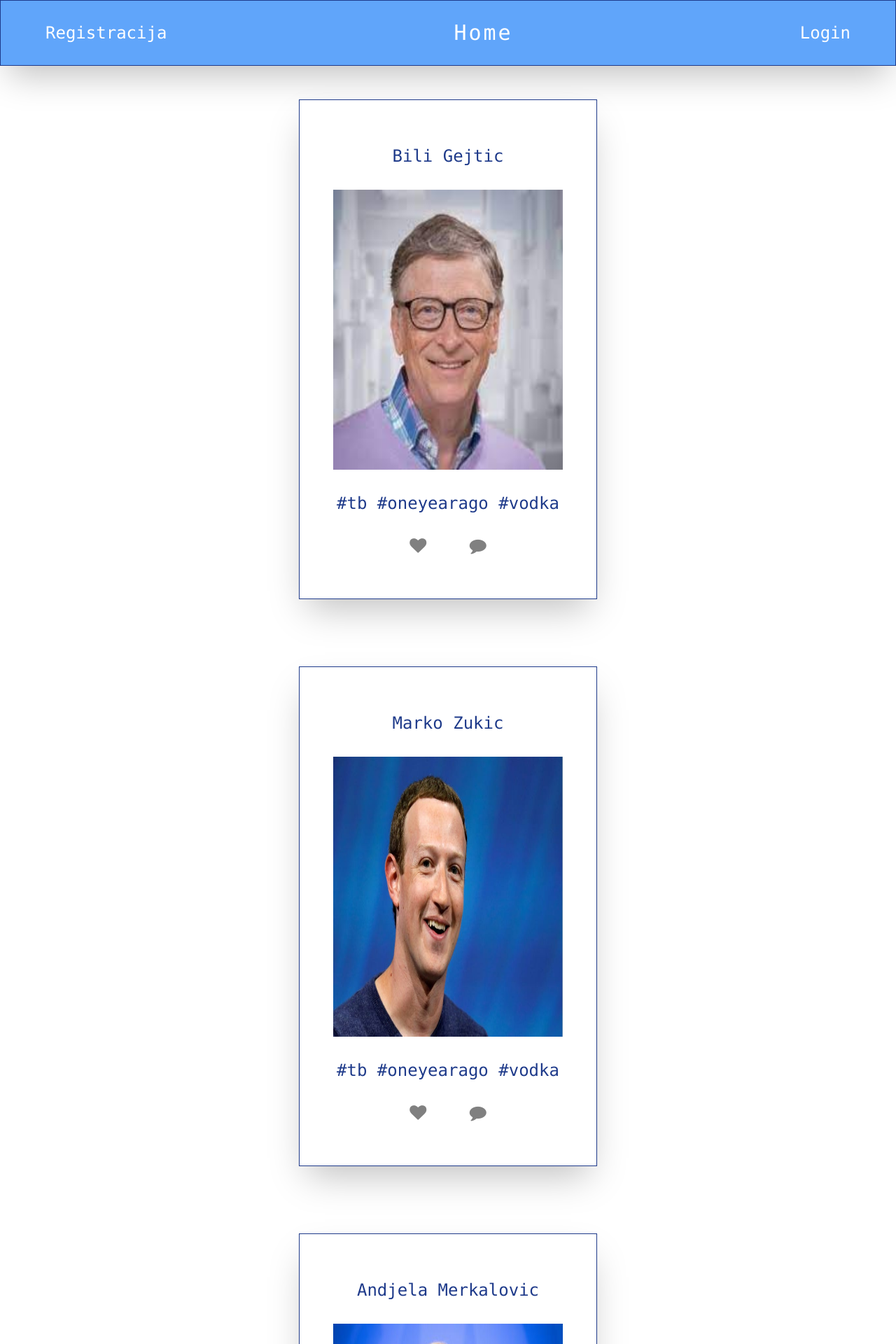
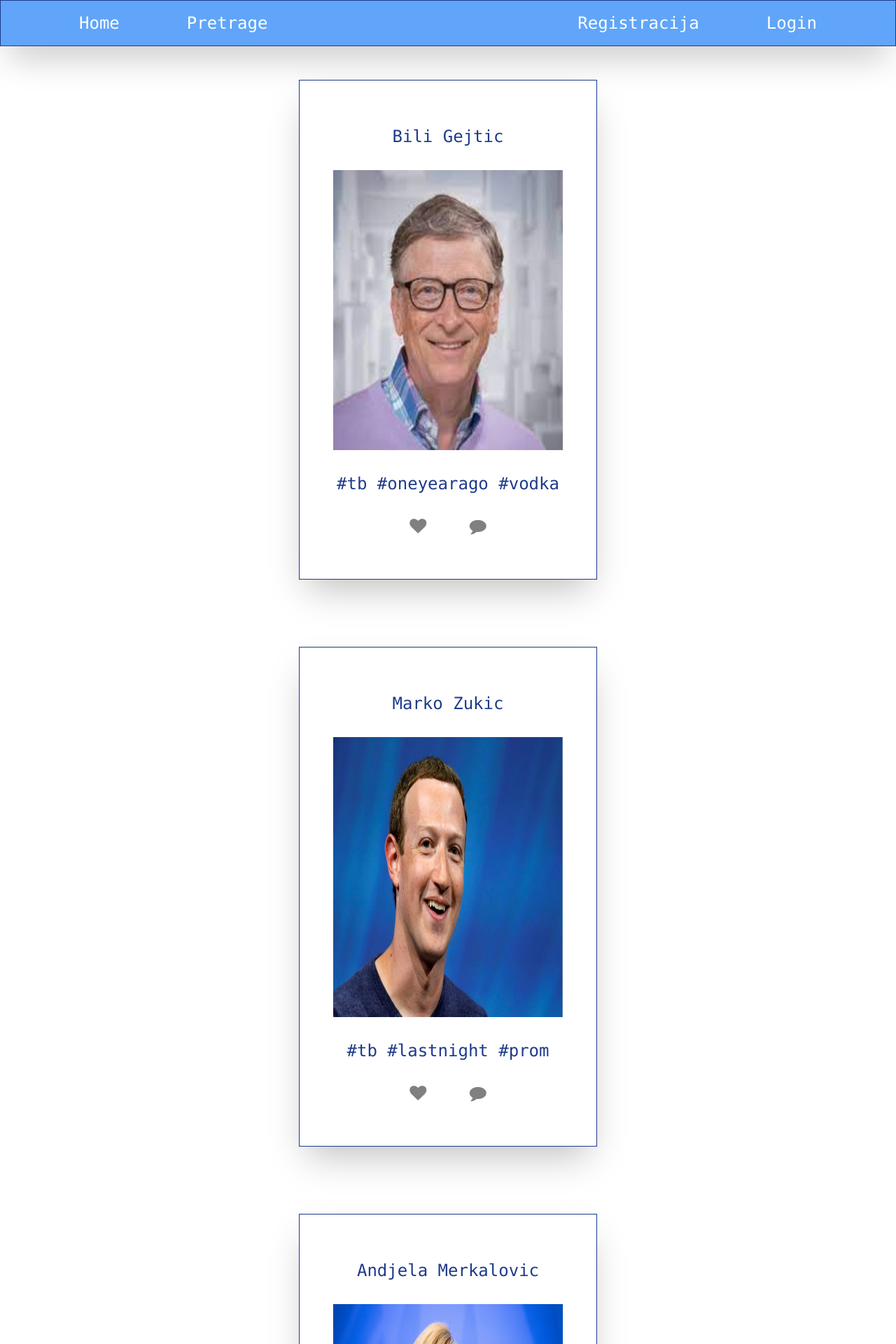
Before and after one commit to andjelijaa/XML-projekat, a React (Create React App) app in the folder frontend/: page / in a window 1280 px wide. Shown: the top 1920 px of the page at 70% size. Built offline with nearby package versions, Linux system fonts and the light colour scheme.

Commit message:
random posts on home page

```diff
--- a/frontend/src/components/home/home.js
+++ b/frontend/src/components/home/home.js
@@ -13,18 +13,28 @@ function Home(){
         <main>
             <div className="background"></div>
             <nav className="flex flex-row justify-between items-center w-full text-center border border-12 p-4 border-blue-900 font-mono text-2xl bg-blue-400 text-white shadow-2xl">
-                    <Link to="/registracija" className="ml-12">
-                        Registracija
-                    </Link>
-                    <Link to="/" className="text-3xl leading-loose tracking-widest">
-                        Home
-                    </Link>
-                    <Link to="login" className="mr-12">
-                        Login
-                    </Link>
+                    <div>
+                        <Link to="/" className="ml-24">
+                            Home
+                        </Link>
+                        <Link className="mx-24">
+                            Pretrage
+                        </Link>
+                    </div>
 
+                    <div>
+                        <Link to="/registracija" className="mx-24">
+                            Registracija
+                        </Link>
+                        <Link to="/login" className="mr-24">
+                            Login
+                        </Link>
+                    </div>
             </nav>
             <div className=" flex flex-col justify-center items-center w-2/6 text-center margin">
+
+
+
                 <div className="flex flex-col justify-center items-center border w-full border-12 border-blue-900 p-12 font-mono text-2xl text-blue-900 shadow-2xl bg-white my-12">
                     <h1 className="my-4">Bili Gejtic</h1>
                     <img className="post-pick my-4" src={biliGejtic} alt="bili gejtic"></img>
@@ -38,7 +48,7 @@ function Home(){
                 <div className="flex flex-col justify-center items-center border w-full border-12 border-blue-900 p-12 font-mono text-2xl text-blue-900 shadow-2xl bg-white my-12">
                     <h1 className="my-4">Marko Zukic</h1>
                     <img className="post-pick my-4" src={markoZukic} alt="bili gejtic"></img>
-                    <h3 className="my-4">#tb #oneyearago #vodka</h3>
+                    <h3 className="my-4">#tb #lastnight #prom</h3>
                     <div className="flex justify-between text-center w-2/6 my-4">
                         <i onClick={handleHeartClick} class="fa fa-heart"></i>
                         <i class="fa fa-comment"></i>
@@ -64,6 +74,8 @@ function Home(){
                         <i class="fa fa-comment"></i>
                     </div>
                 </div>
+
+
             </div>
         </main>
     )
```
